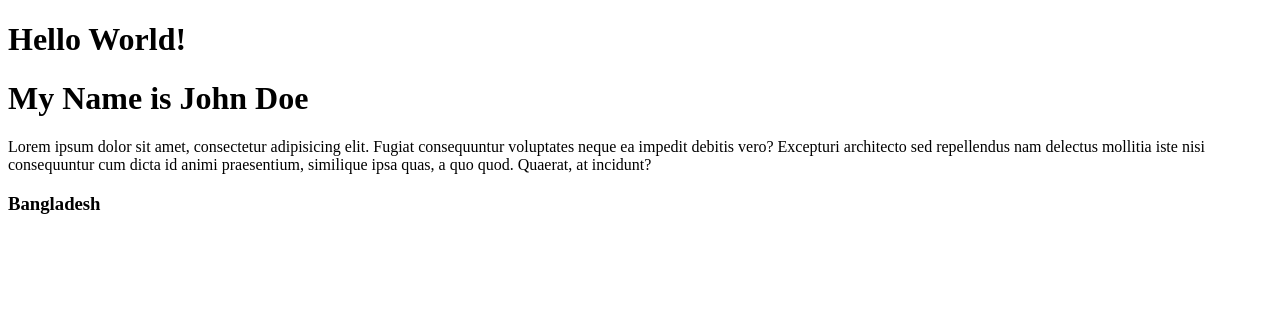
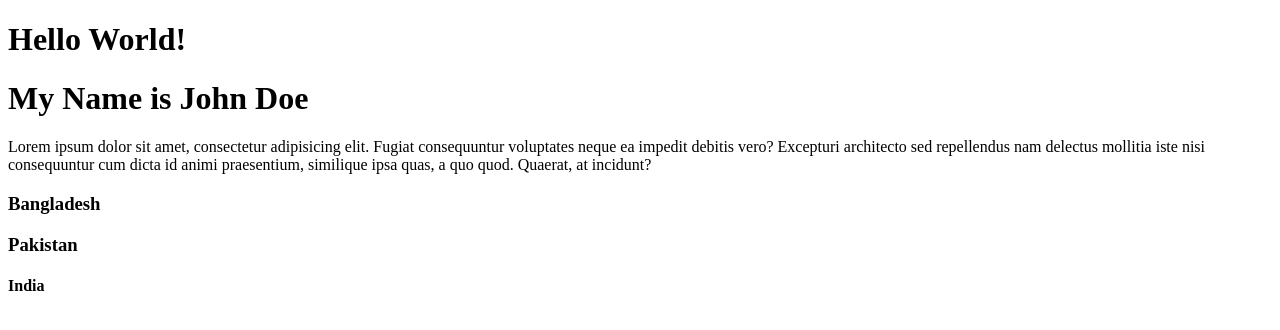
Before and after one commit to SohanurR33/Web_Project, a plain HTML site: page index.html in a window 1280 px wide. Drawn offline with Linux system fonts and the light colour scheme.

Commit message:
two country added

```diff
--- a/index.html
+++ b/index.html
@@ -13,5 +13,7 @@
         <p>Lorem ipsum dolor sit amet, consectetur adipisicing elit. Fugiat consequuntur voluptates neque ea impedit debitis vero? Excepturi architecto sed repellendus nam delectus mollitia iste nisi consequuntur cum dicta id animi praesentium, similique ipsa quas, a quo quod. Quaerat, at incidunt?
         </p>
         <h3>Bangladesh</h3>
+        <h3>Pakistan</h3>
+        <h4>India</h4>
 </body>
 </html>
```
